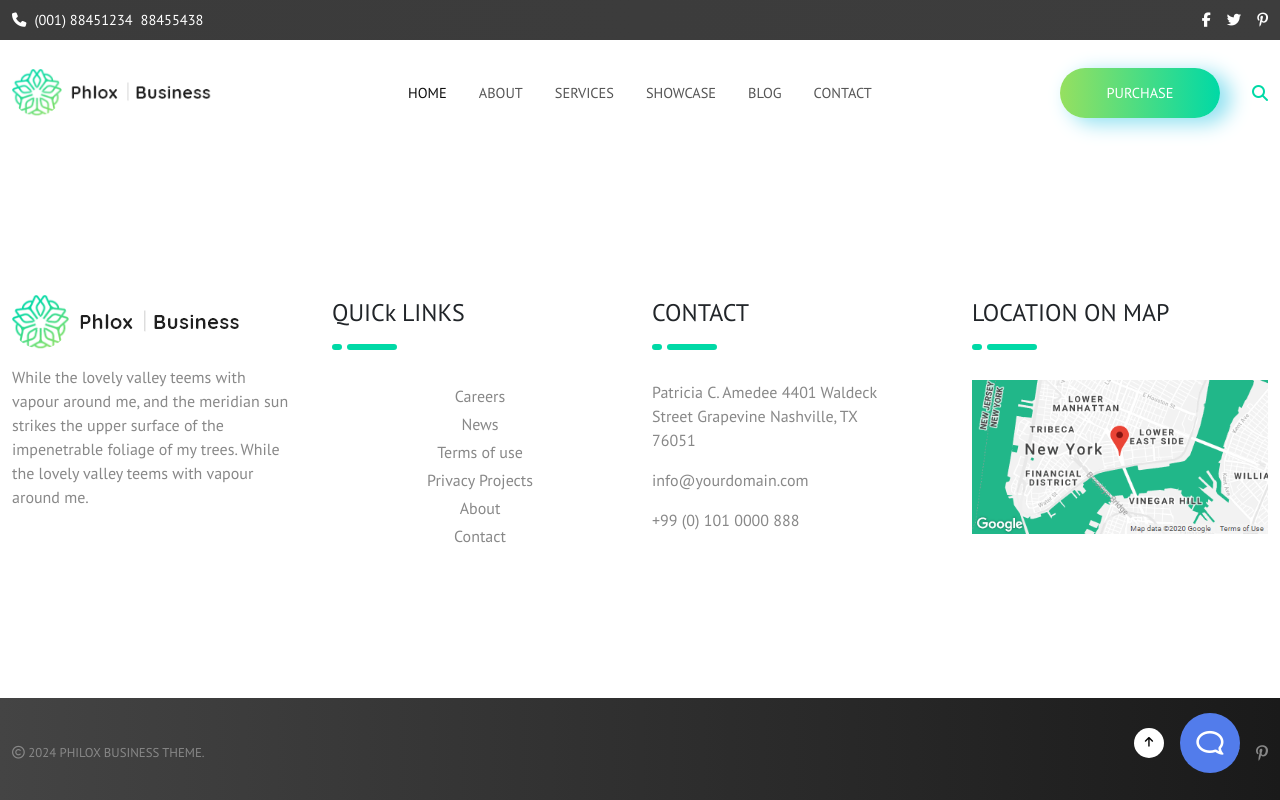
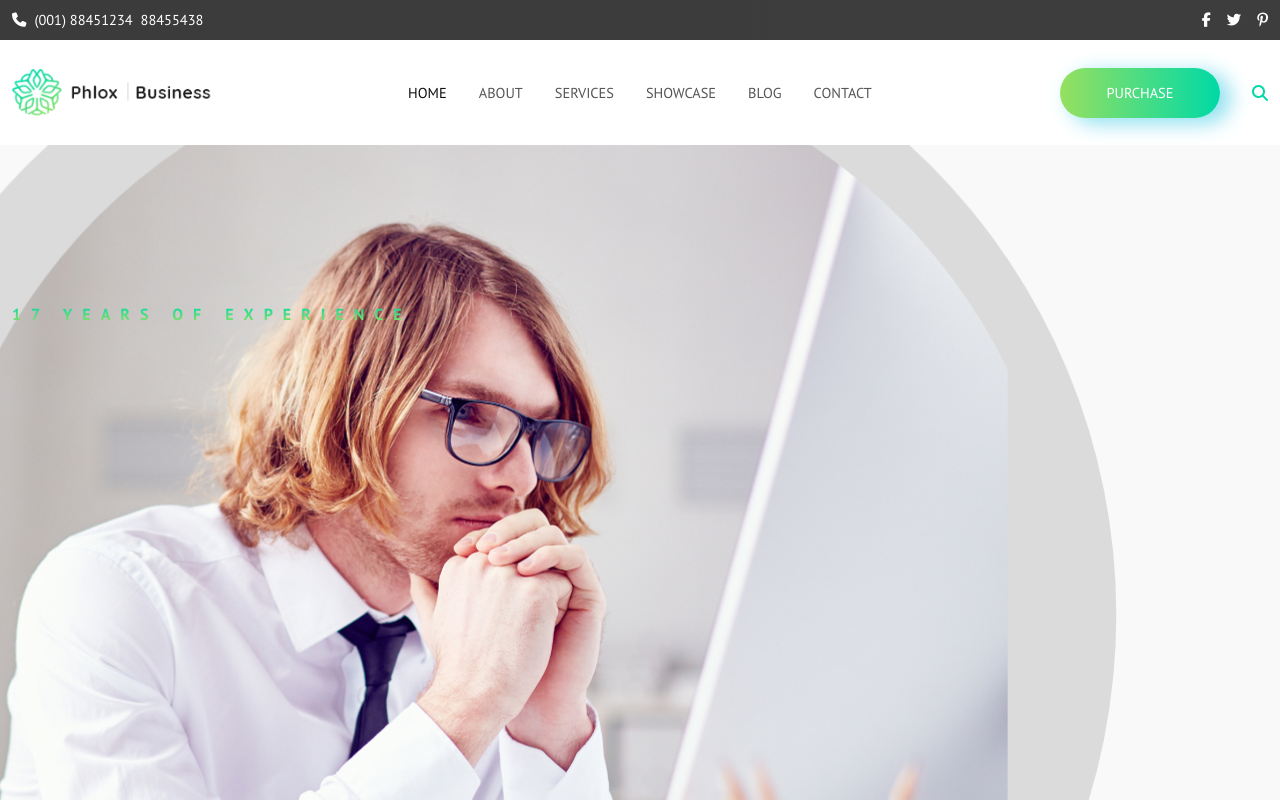
Before and after one commit to alessandrodamato/proj-html-vuejs, a Vue app: page / in a window 1280 px wide. Shown: the top 800 px of the page. Built offline with nearby package versions, Linux system fonts and the light colour scheme.

Commit message:
[add] jumbotron

```diff
--- a/src/assets/scss/partials/vars.scss
+++ b/src/assets/scss/partials/vars.scss
@@ -37,12 +37,10 @@ $border-3: $gray-1;
 
 // -- COLORS -- //
 
-// -- GRADIENTS -- //
+// -- MIXINS -- //
 
-$gradient-gray: linear-gradient(to left, $gray-3, #3b3b3b);
-$gradient-black: linear-gradient(to left, $fill-black, $gray-5);
-$gradient-black-2: linear-gradient(to left, $bg-black, $lg-7);
-$gradient-green-toleft: linear-gradient(to left, $bg-green, #96e060);
-$gradient-green-toright: linear-gradient(to right, $bg-green, #96e060);
+@mixin gradient ($dir, $color1, $color2) {
+  background: linear-gradient(to $dir, $color1, $color2);
+}
 
-// -- GRADIENTS -- //
+// -- MIXINS -- //
--- a/src/components/Footer.vue
+++ b/src/components/Footer.vue
@@ -149,7 +149,7 @@ import { footer } from '../data/db';
 
     .footer-bottom{
       height: 110px;
-      background: $gradient-black-2;
+      @include gradient(left, $bg-black, $lg-7);
       p, a{
         color: $lg-5;
       }
--- a/src/components/Header.vue
+++ b/src/components/Header.vue
@@ -101,8 +101,7 @@ import Button from './partials/Button.vue'
               <button
                 class="search-button btn text-uppercase text-green ms-4 p-2 pe-0"
                 v-html="header.buttons.search.icon"
-              >
-              </button>
+              />
 
             </div>
 
@@ -128,7 +127,7 @@ import Button from './partials/Button.vue'
 
     .header-top{
       height: 40px;
-      background: $gradient-gray;
+      @include gradient(left, $gray-3, #3b3b3b);
     }
 
     .header-bottom{
--- a/src/components/Main.vue
+++ b/src/components/Main.vue
@@ -1,6 +1,9 @@
 <script>
+import Jumbotron from './partials/Jumbotron.vue'
   export default {
-
+    components:{
+      Jumbotron
+    }
   }
 </script>
 
@@ -9,6 +12,8 @@
 <template>
 
   <main>
+
+    <Jumbotron />
 
   </main>
 
@@ -20,8 +25,4 @@
 
 @use '../assets/scss/partials/vars' as *;
 
-  main{
-
-  }
-
 </style>
--- a/src/components/partials/Button.vue
+++ b/src/components/partials/Button.vue
@@ -27,15 +27,15 @@
     width: 160px;
     height: 50px;
     font-size: .9rem !important;
-    background: $gradient-green-toleft;
+    @include gradient(left, $bg-green, #96e060);
     box-shadow: 10px 5px 20px 1px lighten( $text-cyan, 30%);
     transition: all .3s;
     a{
       text-decoration: none !important;
       color: $fill-white !important;
     }
-    &:hover{
-      background: $gradient-black;
+    &:hover, &.dark{
+      @include gradient(left, $fill-black, $gray-5);
       box-shadow: 10px 5px 20px 1px lighten( $bg-black, 40%);
     }
   }
--- /dev/null
+++ b/src/components/partials/Jumbotron.vue
@@ -0,0 +1,55 @@
+<script>
+  export default {
+
+  }
+</script>
+
+
+
+<template>
+
+  <section id="jumbotron">
+
+    <div class="ad_container container-fluid h-100">
+
+        <div class="row h-100">
+
+          <div class="col-6 h-100">
+
+            <h6 class="text-uppercase">17 years of experience</h6>
+
+          </div>
+
+        </div>
+
+      </div>
+
+  </section>
+
+</template>
+
+
+
+<style lang="scss" scoped>
+
+@use '../../assets/scss/partials/vars' as *;
+
+  #jumbotron{
+    height: 940px;
+    padding: 160px 0 80px;
+    background-color: $lg-1;
+    background-image: url('../../assets/img/Group-35-2x.png');
+    background-repeat: no-repeat;
+    background-position: 175%;
+    h6{
+      @include gradient(bottom, $bg-green, #96e060);
+      font-weight: 600;
+      letter-spacing: 10px;
+      -webkit-background-clip: text;
+      -webkit-text-fill-color: transparent;
+      -moz-background-clip: text;
+      -moz-text-fill-color: transparent;
+    }
+  }
+
+</style>
```
